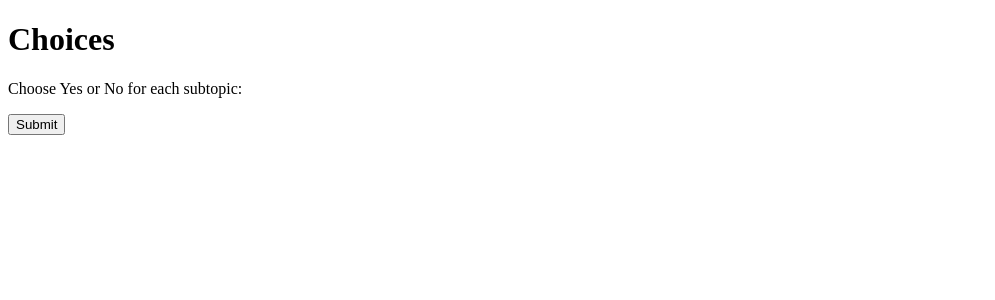
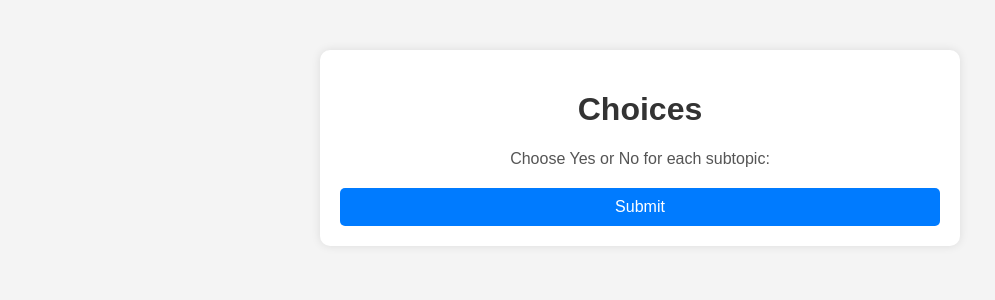
Before and after one commit to FloofyJin/XDeveloperCompetition2024, a Django app: page /choices/1/ in a window 1280 px wide. Shown: the top 300 px of the page, without its empty margins (0-995 px from the left). Run offline with Django 5.2, Linux system fonts and the light colour scheme.

Commit message:
Enhancing choices.html

```diff
--- a/Django-Utils/InterestsApp/templates/choices.html
+++ b/Django-Utils/InterestsApp/templates/choices.html
@@ -5,8 +5,76 @@
     <meta http-equiv="X-UA-Compatible" content="IE=edge">
     <meta name="viewport" content="width=device-width, initial-scale=1.0">
     <title>Choices</title>
+    <style>
+        body {
+            font-family: Arial, sans-serif;
+            background-color: #f4f4f4;
+            margin: 0;
+            padding: 0;
+            box-sizing: border-box;
+        }
+        .container {
+            max-width: 600px;
+            margin: 50px auto;
+            padding: 20px;
+            background-color: #fff;
+            border-radius: 10px;
+            box-shadow: 0 0 10px rgba(0, 0, 0, 0.1);
+        }
+        h1 {
+            color: #333;
+            text-align: center;
+        }
+        p {
+            color: #555;
+            text-align: center;
+            margin-bottom: 20px;
+        }
+        form {
+            text-align: left;
+        }
+        label {
+            display: block;
+            margin-bottom: 10px;
+            font-weight: bold;
+            color: #333;
+        }
+        input[type="radio"] {
+            display: none;
+        }
+        input[type="radio"] + label {
+            display: inline-block;
+            cursor: pointer;
+            padding: 8px 16px;
+            border-radius: 5px;
+            border: 2px solid #ccc;
+            transition: all 0.3s ease;
+        }
+        input[type="radio"]:checked + label {
+            background-color: #007bff;
+            color: #fff;
+            border-color: #007bff;
+        }
+        input[type="submit"] {
+            display: block;
+            width: 100%;
+            padding: 10px;
+            margin-top: 20px;
+            border: none;
+            border-radius: 5px;
+            background-color: #007bff;
+            color: #fff;
+            font-size: 16px;
+            cursor: pointer;
+            transition: background-color 0.3s ease;
+        }
+        input[type="submit"]:hover {
+            background-color: #0056b3;
+        }
+    </style>
 </head>
 <body>
+    <div class="container">
         <h1>Choices</h1>
         <p>Choose Yes or No for each subtopic:</p>
         <form method="post">
@@ -20,5 +88,6 @@
             {% endfor %}
             <input type="submit" value="Submit">
         </form>
+    </div>
 </body>
 </html>
--- a/Django-Utils/InterestsApp/views.py
+++ b/Django-Utils/InterestsApp/views.py
@@ -45,6 +45,7 @@ def home(request):
         print(f'type(global_subtopics): {type(global_subtopics)}')
         print(f'global_subtopics: {global_subtopics}')
 
+        # Call choices function here
         return redirect('choices', search_query=search_query)
     return render(request, 'home.html')
 
@@ -56,7 +57,6 @@ def choices(request, search_query):
         for subtopic in global_subtopics:
             # Get the user's response for each subtopic
             response = request.POST.get(subtopic, None)
-            print(f'type(resopnse): {type(response)}')
             if response is not None:
                 # Store the user's response in the dictionary
                 if response == 'Yes':
```
Lines whose indentation alone changed are shown as unchanged.
